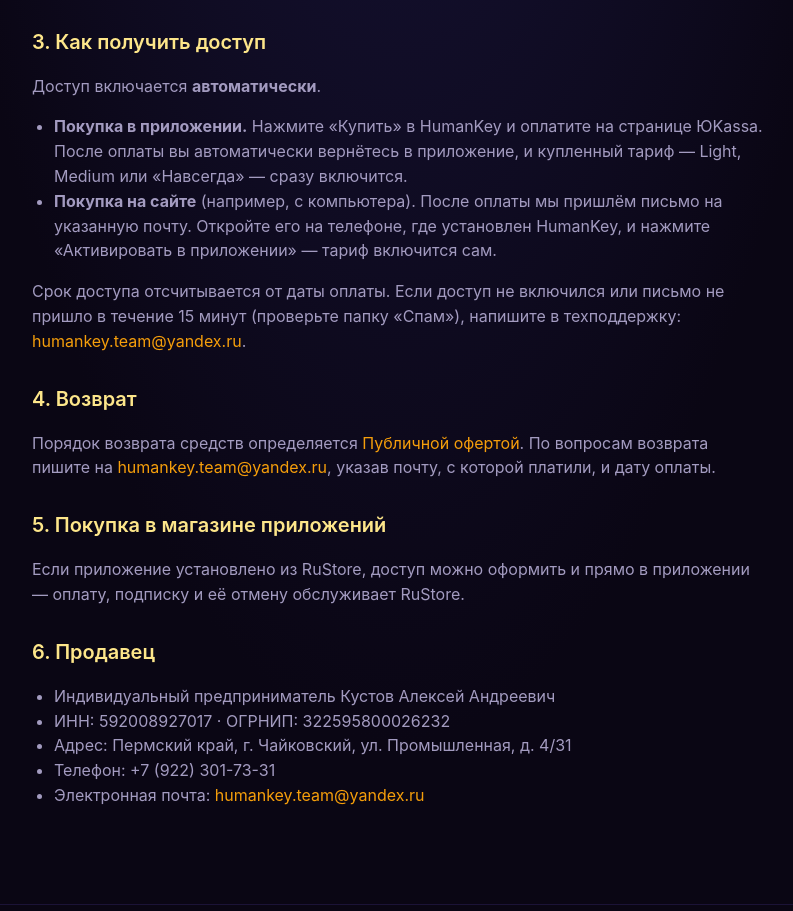
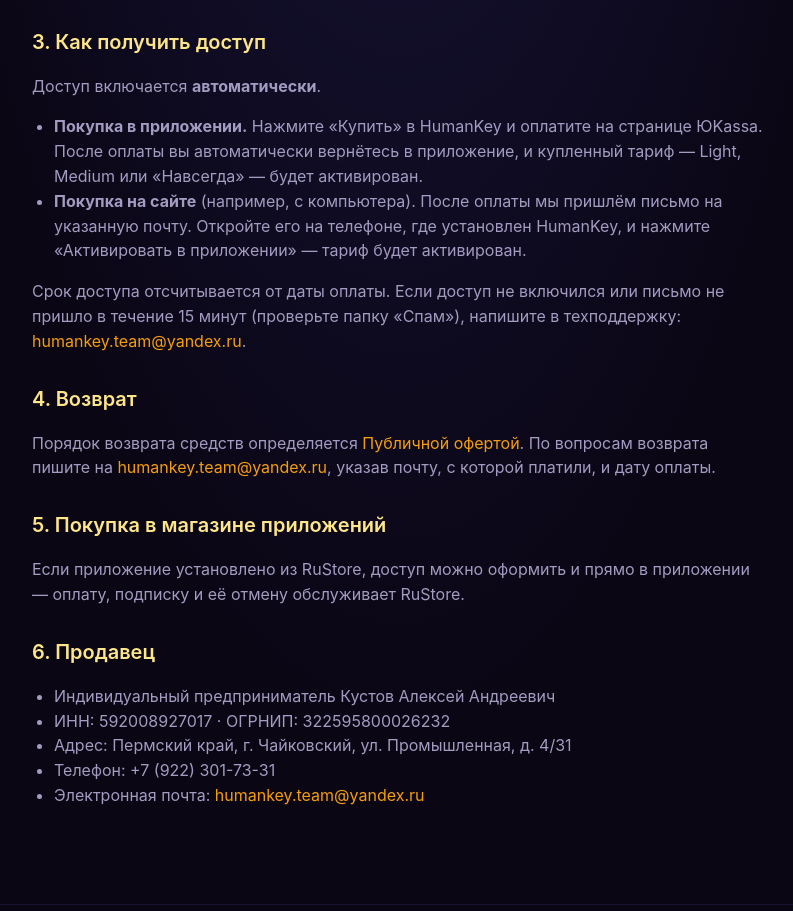
Before and after one commit to kustovalexey/humankey-site, a plain HTML site: page pay.html in a window 1280 px wide. Shown: the part 1237-2148 px from the top of the page, without its empty margins (242-1035 px from the left). Drawn offline with Linux system fonts and the light colour scheme.

Commit message:
pay.html: «тариф будет активирован» вместо «сразу включится» / «включится сам»
Co-Authored-By: Claude Opus 5.5 <noreply@anthropic.com>

```diff
--- a/pay.html
+++ b/pay.html
@@ -98,12 +98,12 @@
   <ul>
     <li><strong>Покупка в приложении.</strong> Нажмите «Купить» в HumanKey и
     оплатите на странице ЮKassa. После оплаты вы автоматически вернётесь в
-    приложение, и купленный тариф — Light, Medium или «Навсегда» — сразу
-    включится.</li>
+    приложение, и купленный тариф — Light, Medium или «Навсегда» — будет
+    активирован.</li>
     <li><strong>Покупка на сайте</strong> (например, с компьютера). После оплаты
     мы пришлём письмо на указанную почту. Откройте его на телефоне, где
     установлен HumanKey, и нажмите «Активировать в приложении» — тариф
-    включится сам.</li>
+    будет активирован.</li>
   </ul>
   <p>Срок доступа отсчитывается от даты оплаты. Если доступ не включился или
   письмо не пришло в течение 15 минут (проверьте папку «Спам»), напишите в техподдержку:
```
